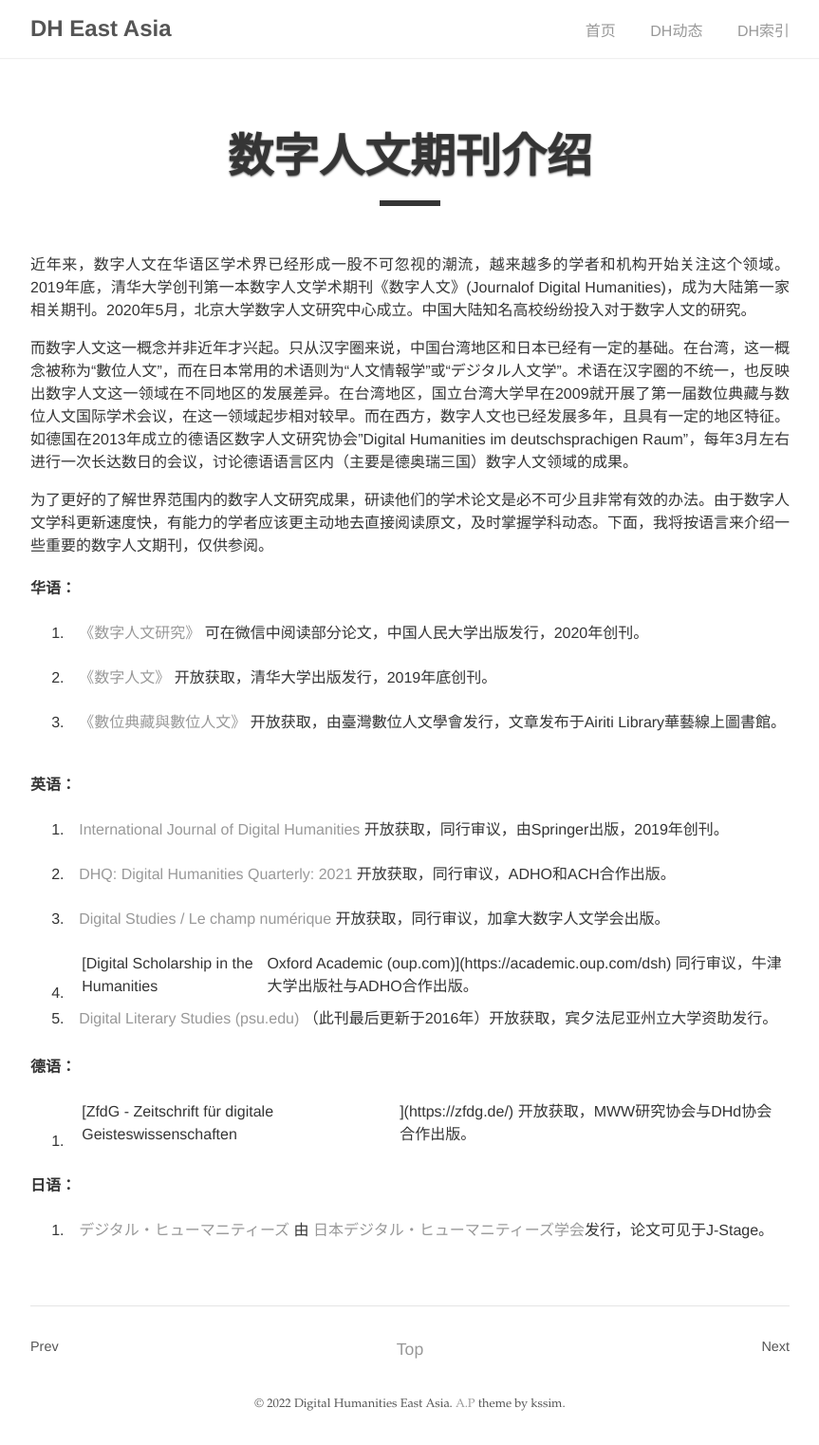
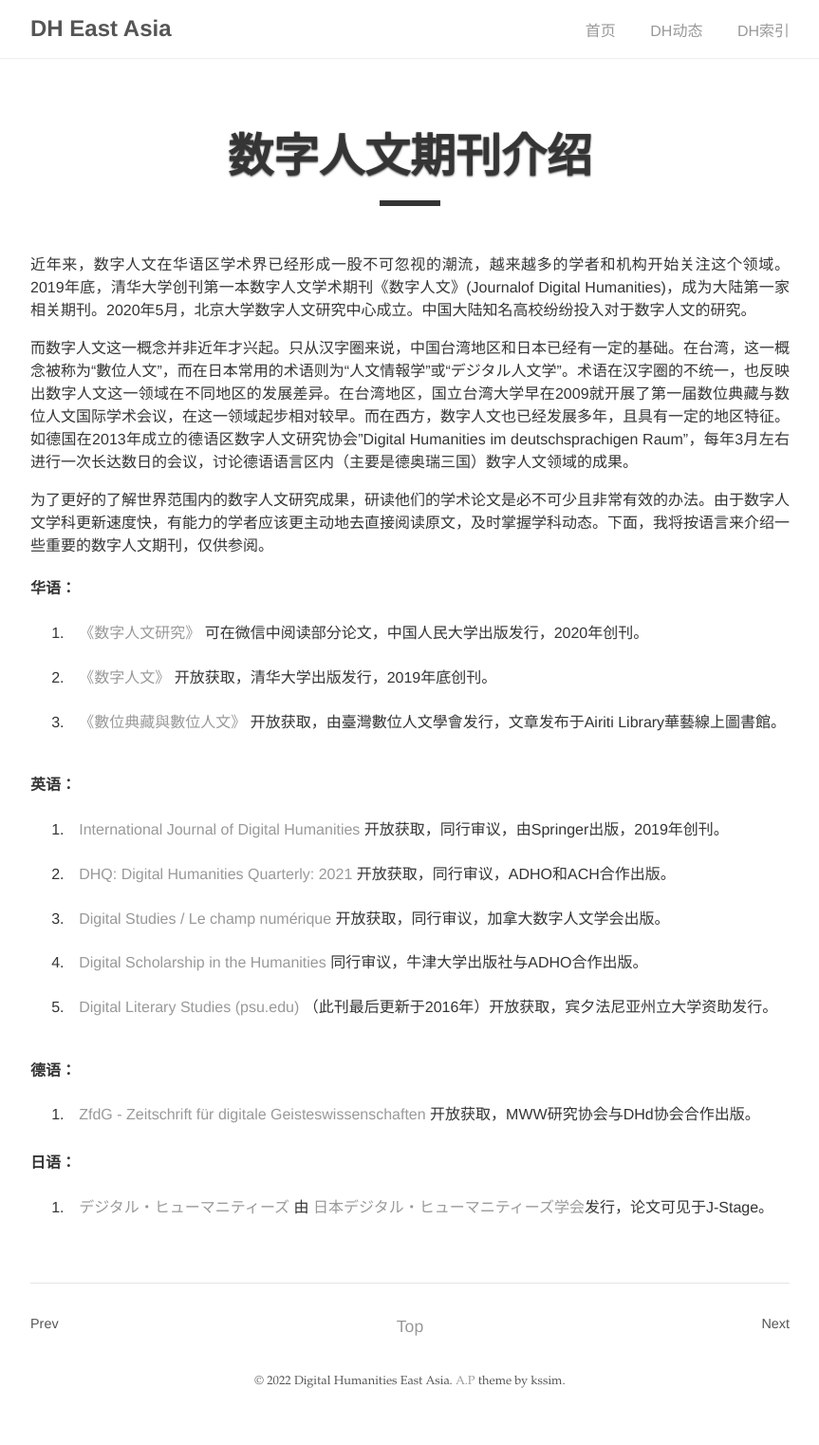
Before and after one commit to XJStory/XJStory.github.io, a Jekyll site: the page built from dh_index/_posts/2022-03-15-数字人文期刊介绍.md, in a window 1280 px wide. Shown: the whole page at 95% size, without its empty margins (208-1071 px from the left). Built offline with Jekyll 4.4.1, drawn with Linux system fonts in a browser that asks for light colours; after the commit the page ends 1498 px from its top, so only the background shows below that.

Commit message:
Update 2022-03-15-数字人文期刊介绍.md

```diff
--- a/dh_index/_posts/2022-03-15-数字人文期刊介绍.md
+++ b/dh_index/_posts/2022-03-15-数字人文期刊介绍.md
@@ -32,7 +32,7 @@ categories: dh_index
 
 3. [Digital Studies / Le champ numérique](https://www.digitalstudies.org/) 开放获取，同行审议，加拿大数字人文学会出版。
 
-4. [Digital Scholarship in the Humanities | Oxford Academic (oup.com)](https://academic.oup.com/dsh) 同行审议，牛津大学出版社与ADHO合作出版。
+4. [Digital Scholarship in the Humanities](https://academic.oup.com/dsh) 同行审议，牛津大学出版社与ADHO合作出版。
 
 5. [Digital Literary Studies (psu.edu)](https://journals.psu.edu/dls) （此刊最后更新于2016年）开放获取，宾夕法尼亚州立大学资助发行。
 
@@ -40,7 +40,7 @@ categories: dh_index
 
 #### 德语：
 
-1. [ZfdG - Zeitschrift für digitale Geisteswissenschaften |](https://zfdg.de/) 开放获取，MWW研究协会与DHd协会合作出版。
+1. [ZfdG - Zeitschrift für digitale Geisteswissenschaften](https://zfdg.de/) 开放获取，MWW研究协会与DHd协会合作出版。
 
 
 
```
